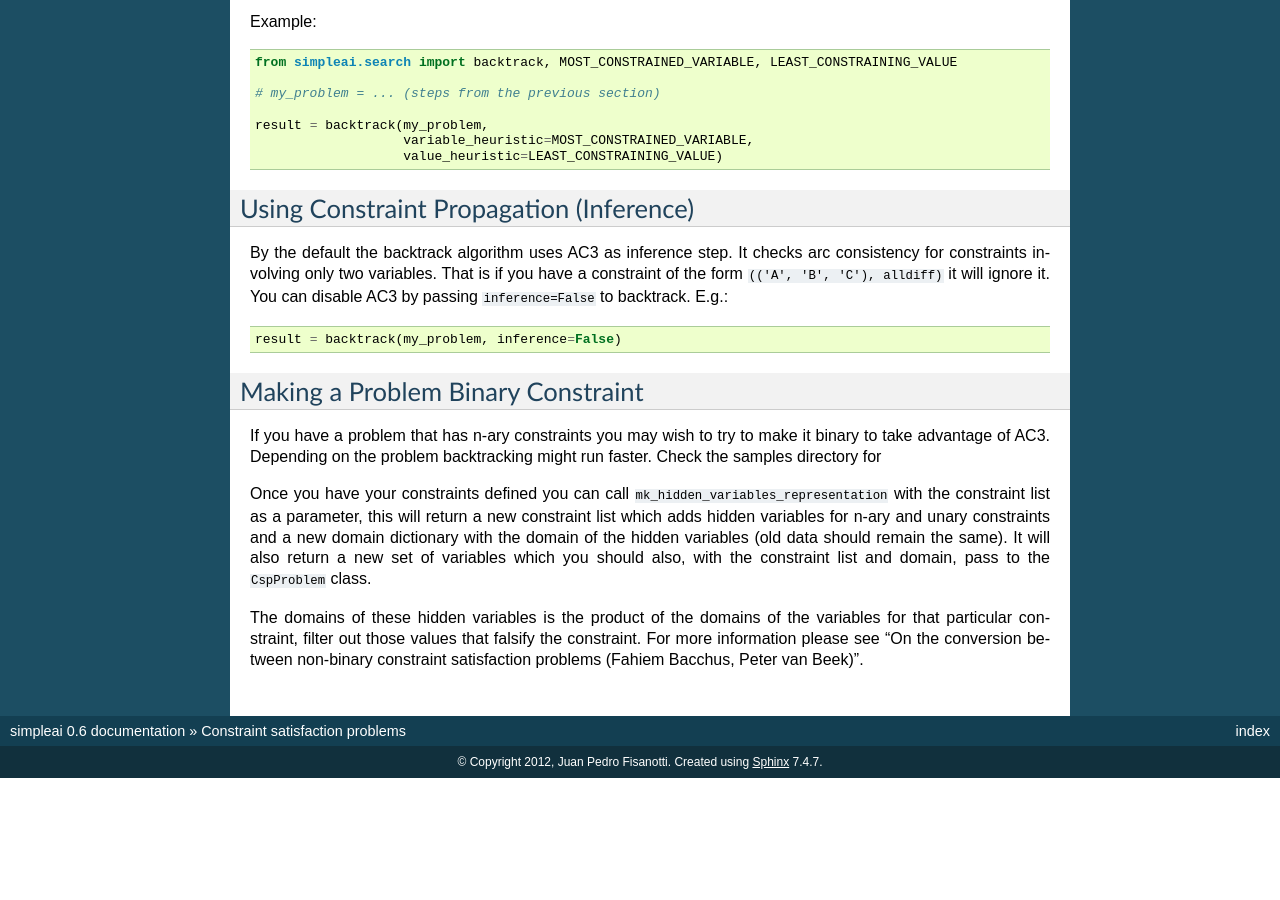
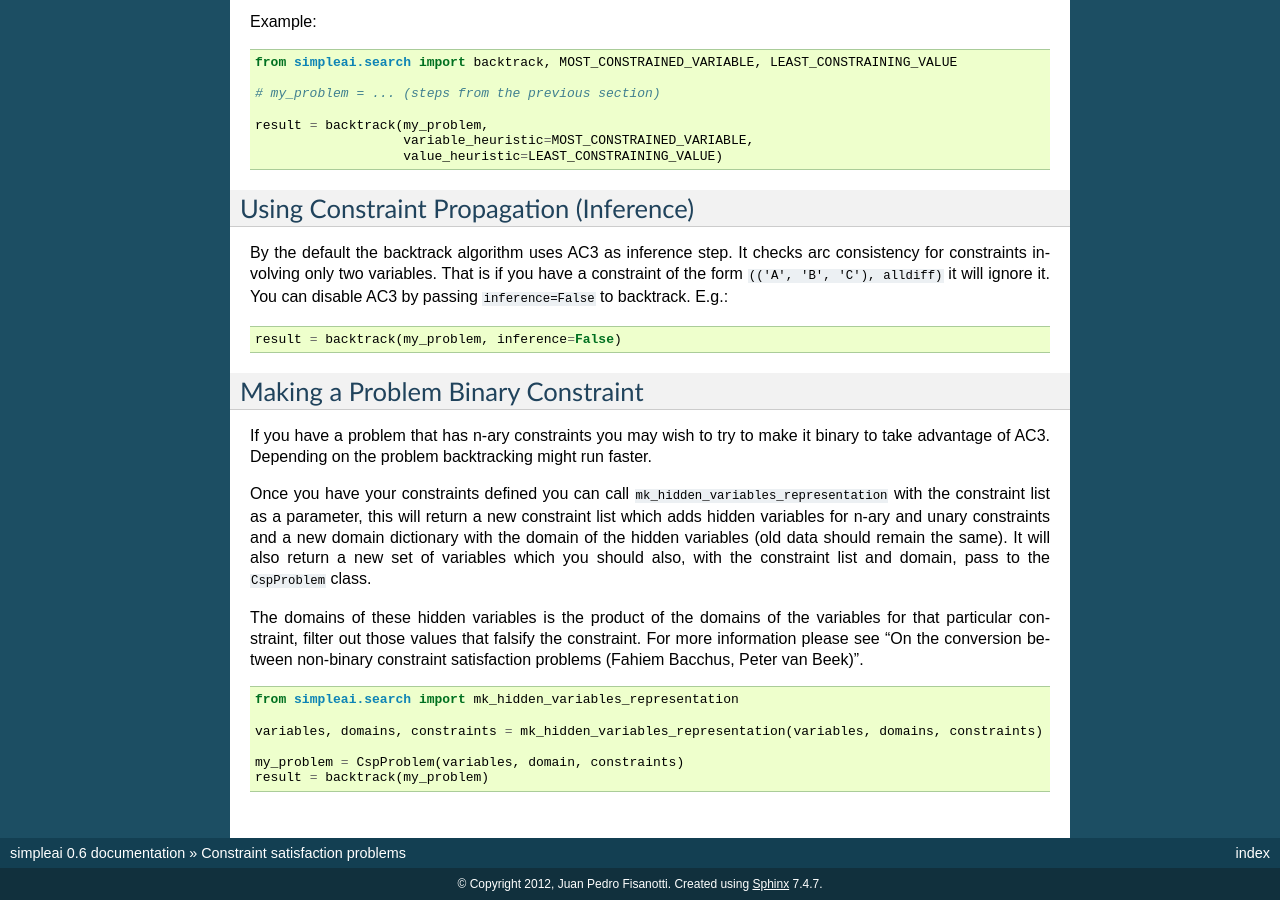
Before and after one commit to simpleai-team/simpleai, a Sphinx documentation site: the page built from docs/constraint_satisfaction_problems.rst, in a window 1280 px wide and 900 px high, scrolled down 1975 px. Built offline with Sphinx 7.4.7, drawn with Linux system fonts in a browser that asks for light colours; before the commit the page ends 2753 px from its top, so only the background shows below that.

Commit message:
Some fixes on the text and examples of csp docs

```diff
--- a/docs/constraint_satisfaction_problems.rst
+++ b/docs/constraint_satisfaction_problems.rst
@@ -117,7 +117,7 @@ By the default the backtrack algorithm uses AC3 as inference step. It checks arc
 Making a Problem Binary Constraint
 ----------------------------------
 
-If you have a problem that has n-ary constraints you may wish to try to make it binary to take advantage of AC3. Depending on the problem backtracking might run faster. Check the samples directory for
+If you have a problem that has n-ary constraints you may wish to try to make it binary to take advantage of AC3. Depending on the problem backtracking might run faster.
 
 Once you have your constraints defined you can call ``mk_hidden_variables_representation`` with the constraint list as a parameter, this will return a new constraint list which adds hidden variables for n-ary and unary constraints and a new domain dictionary with the domain of the hidden variables (old data should remain the same). It will also return a new set of variables which you should also, with the constraint list and domain, pass to the ``CspProblem`` class.
 
@@ -125,8 +125,10 @@ The domains of these hidden variables is the product of the domains of the varia
 
 
 .. code-block:: python
+
     from simpleai.search import mk_hidden_variables_representation
 
     variables, domains, constraints = mk_hidden_variables_representation(variables, domains, constraints)
+
     my_problem = CspProblem(variables, domain, constraints)
     result = backtrack(my_problem)
```
